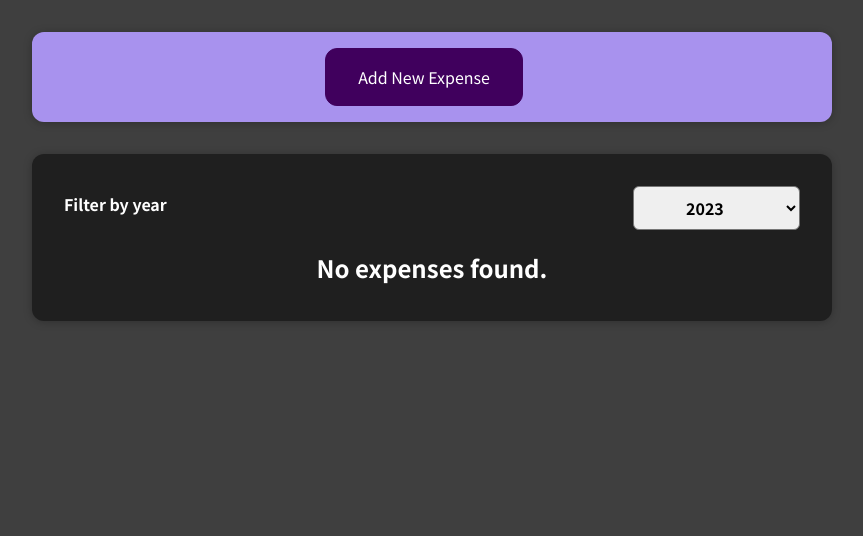
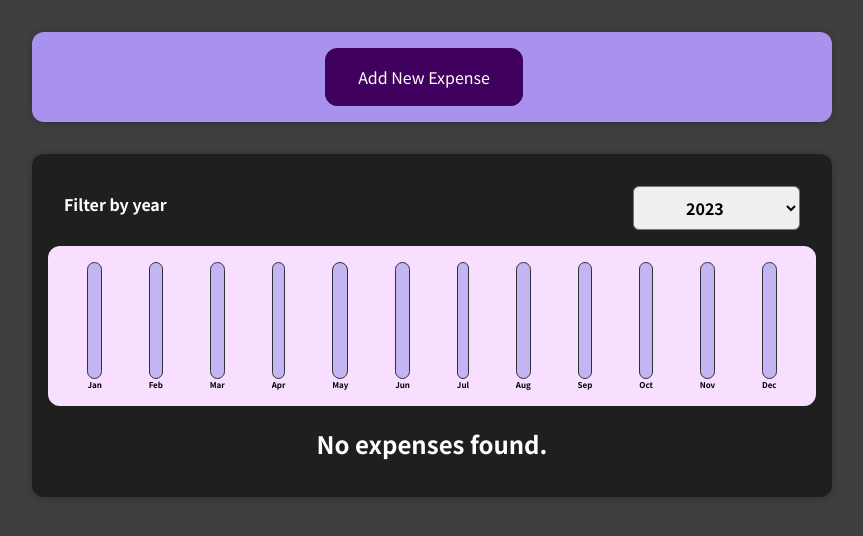
Before and after one commit to janith365/expense-tracker, a React (Create React App) app: page / in a window 1280 px wide. Shown: the top 536 px of the page, without its empty margins (208-1071 px from the left). Built offline with nearby package versions, Linux system fonts and the light colour scheme.

Commit message:
Add chart component and show the expenses in graphical way

```diff
--- a/src/App.js
+++ b/src/App.js
@@ -7,7 +7,7 @@ export default function App() {
   const [expenses, setExpenses] = useState(defaultExpenses);
 
   const addExpense = (expense) => {
-    expense = { ...expense, date: new Date(expense.date + "T00:00") };
+    expense = { ...expense, amount: Number(expense.amount), date: new Date(expense.date + "T00:00") };
     setExpenses((prevExpenses) => [...prevExpenses, expense]);
     defaultExpenses.push(expense);
   };
--- /dev/null
+++ b/src/components/Chart/Chart.css
@@ -0,0 +1,9 @@
+.chart {
+  padding: 1rem;
+  border-radius: 12px;
+  background-color: #f8dfff;
+  text-align: center;
+  display: flex;
+  justify-content: space-around;
+  height: 10rem;
+}
--- /dev/null
+++ b/src/components/Chart/Chart.js
@@ -0,0 +1,34 @@
+import "./Chart.css";
+import ChartBar from "./ChartBar";
+
+export default function Chart({ expenses }) {
+  const dataPoints = [
+    { label: "Jan", amount: 0 },
+    { label: "Feb", amount: 0 },
+    { label: "Mar", amount: 0 },
+    { label: "Apr", amount: 0 },
+    { label: "May", amount: 0 },
+    { label: "Jun", amount: 0 },
+    { label: "Jul", amount: 0 },
+    { label: "Aug", amount: 0 },
+    { label: "Sep", amount: 0 },
+    { label: "Oct", amount: 0 },
+    { label: "Nov", amount: 0 },
+    { label: "Dec", amount: 0 }
+  ];
+
+  expenses.forEach((expense) => {
+    const expenseMonth = expense.date.getMonth();
+    dataPoints[expenseMonth].amount += expense.amount;
+  });
+
+  const totalYearlyExpense = expenses.reduce((total, expense) => total + expense.amount, 0);
+
+  return (
+    <div className="chart">
+      {dataPoints.map((datapoint) => (
+        <ChartBar key={datapoint.label} datapoint={datapoint} totalYearlyExpense={totalYearlyExpense} />
+      ))}
+    </div>
+  );
+}
--- /dev/null
+++ b/src/components/Chart/ChartBar.css
@@ -0,0 +1,30 @@
+.chart-bar {
+  height: 100%;
+  display: flex;
+  flex-direction: column;
+  align-items: center;
+}
+
+.chart-bar__inner {
+  height: 100%;
+  width: 100%;
+  border: 1px solid #313131;
+  border-radius: 12px;
+  background-color: #c3b4f3;
+  overflow: hidden;
+  display: flex;
+  flex-direction: column;
+  justify-content: flex-end;
+}
+
+.chart-bar__fill {
+  background-color: #4826b9;
+  width: 100%;
+  transition: all 0.3s ease-out;
+}
+
+.chart-bar__label {
+  font-weight: bold;
+  font-size: 0.5rem;
+  text-align: center;
+}
--- /dev/null
+++ b/src/components/Chart/ChartBar.js
@@ -0,0 +1,19 @@
+import "./ChartBar.css";
+
+export default function ChartBar({ datapoint, totalYearlyExpense }) {
+  const style = {
+    height: "0%"
+  };
+  if (datapoint.amount > 0) {
+    style.height = Math.round((datapoint.amount * 100) / totalYearlyExpense) + "%";
+  }
+
+  return (
+    <div className="chart-bar">
+      <div className="chart-bar__inner">
+        <div style={style} className="chart-bar__fill"></div>
+      </div>
+      <div className="chart-bar__label">{datapoint.label}</div>
+    </div>
+  );
+}
--- a/src/components/Expenses/Expenses.js
+++ b/src/components/Expenses/Expenses.js
@@ -3,6 +3,7 @@ import Card from "../UI/Card";
 import "./Expenses.css";
 import ExpensesFilter from "./ExpensesFilter";
 import ExpensesList from "./ExpensesList";
+import Chart from "../Chart/Chart";
 
 export default function Expenses({ expenses }) {
   const [filterYear, setFilterYear] = useState(new Date().getFullYear().toString());
@@ -17,6 +18,7 @@ export default function Expenses({ expenses }) {
   return (
     <Card className="expenses">
       <ExpensesFilter filterYearHandler={filterYearHandler} filterYear={filterYear} />
+      <Chart expenses={filteredExpenses} />
       <ExpensesList expenses={filteredExpenses} />
     </Card>
   );
```
